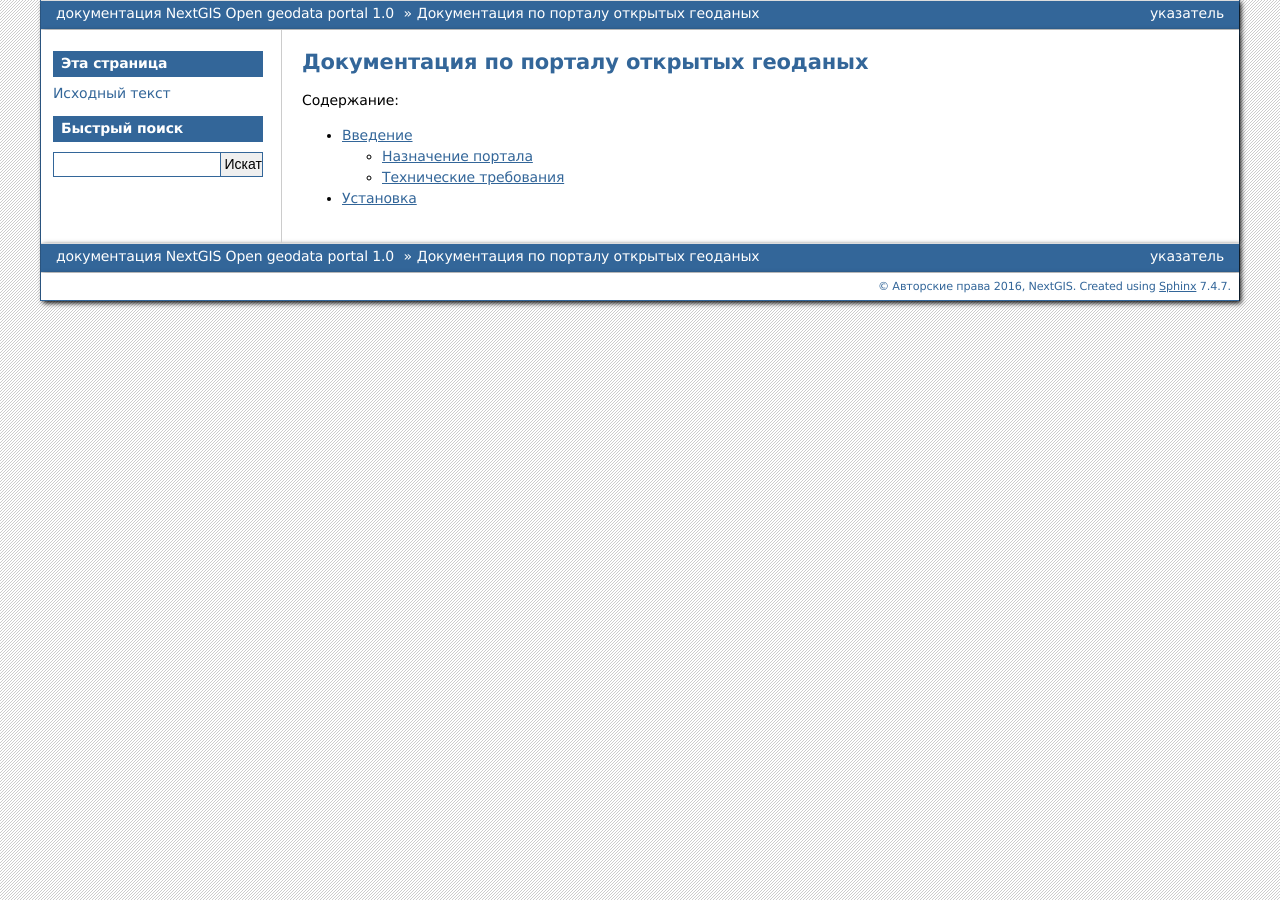
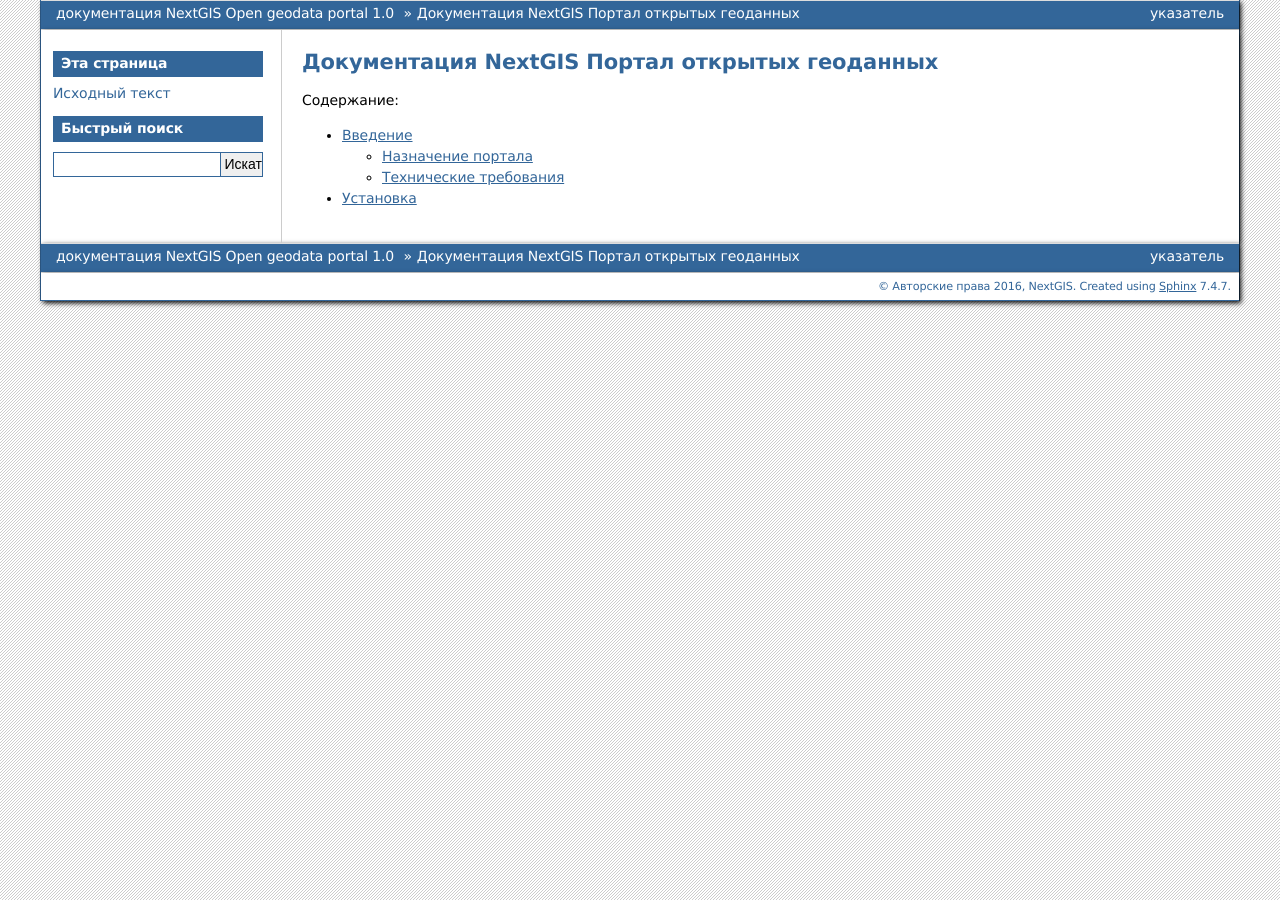
Before and after one commit to nextgis/docs_ogportal, a Sphinx documentation site: the page built from source/toc.rst, in a window 1280 px wide. Built offline with Sphinx 7.4.7, drawn with Linux system fonts in a browser that asks for light colours; formulas are drawn with MathJax 3.

Commit message:
Fix spelling

```diff
--- a/source/toc.rst
+++ b/source/toc.rst
@@ -2,8 +2,8 @@
 
 .. NextGIS open geodata portal TOC
 
-Документация по порталу открытых геоданых
-=========================================
+Документация NextGIS Портал открытых геоданных
+==============================================
 
 Содержание:
 
```
